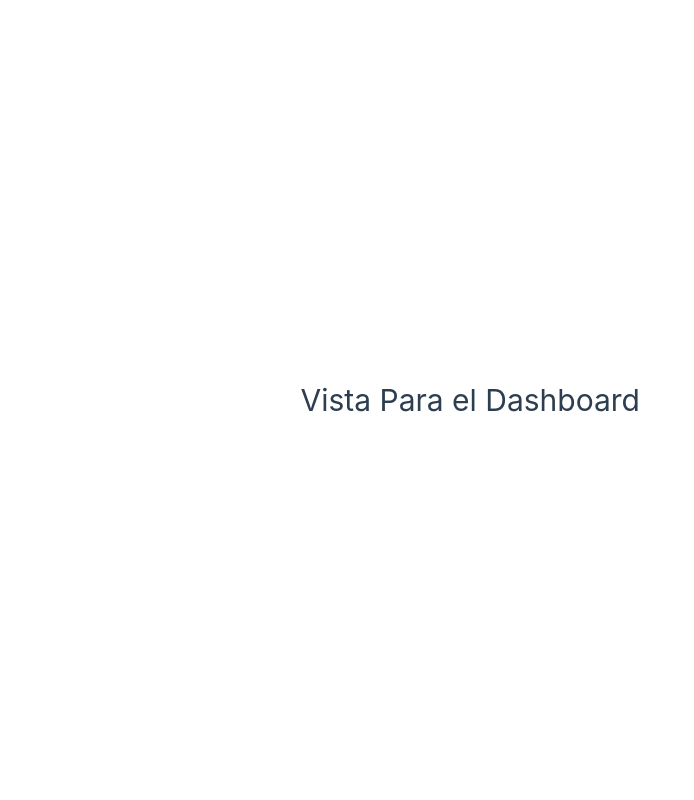
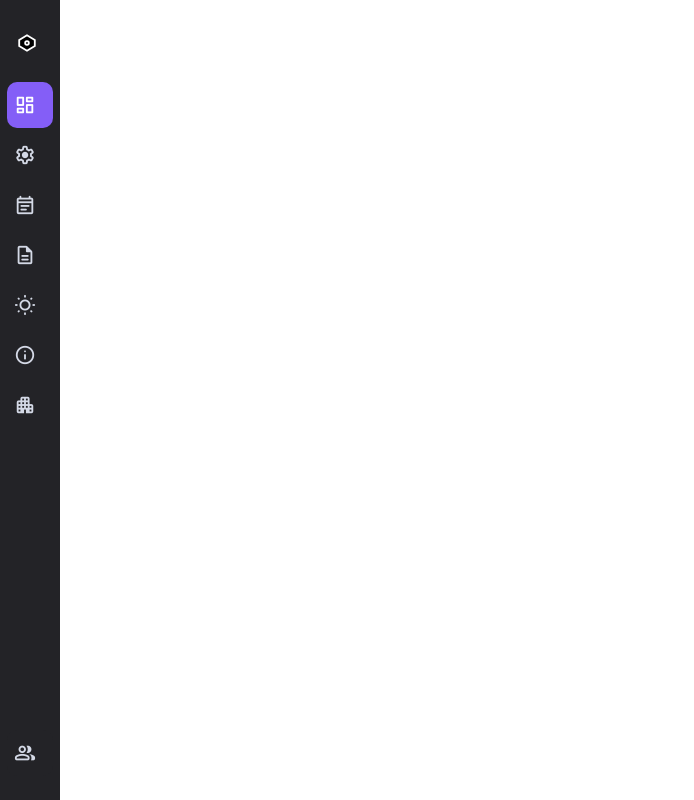
Before and after one commit to LXRDSZN/Sistema-Rh, a Vue app: page /Dashboard in a window 1280 px wide. Shown: the whole page, without its empty margins (0-694 px from the left). Built offline with nearby package versions, Linux system fonts and the light colour scheme.

Commit message:
barra de navegacion

```diff
--- a/index.html
+++ b/index.html
@@ -3,7 +3,9 @@
   <head>
     <meta charset="UTF-8">
     <link rel="icon" href="/favicon.ico">
+    <link href="https://fonts.googleapis.com/css2?family=Material+Symbols+Rounded:wght@400;700&display=swap" rel="stylesheet">
     <meta name="viewport" content="width=device-width, initial-scale=1.0">
+
     <title>Sistema De Recursos Humanos</title>
   </head>
   <body>
--- a/package.json
+++ b/package.json
@@ -10,6 +10,8 @@
   },
   "dependencies": {
     "@mdi/font": "^7.4.47",
+    "@vicons/material": "^0.13.0",
+    "@vicons/utils": "^0.1.4",
     "axios": "^1.12.2",
     "bcrypt": "^6.0.0",
     "bcryptjs": "^3.0.2",
@@ -17,6 +19,7 @@
     "cors": "^2.8.5",
     "express": "^5.1.0",
     "jsonwebtoken": "^9.0.2",
+    "lucide-vue-next": "^0.545.0",
     "mongoose": "^8.19.1",
     "vue": "^3.4.29",
     "vue-router": "^4.3.3",
--- a/src/backend/models/db.js
+++ b/src/backend/models/db.js
@@ -14,7 +14,7 @@ export const Backend = mongoose.model('Backend', backendSchema);
 // Conexión remota a MongoDB vía ngrok
 export const connectDB = async () => {
   try {
-    await mongoose.connect('mongodb://hxck4io:bcb96dbdb1@2.tcp.ngrok.io:18885/sistemaRH', {
+    await mongoose.connect('mongodb://hxck4io:bcb96dbdb1@4.tcp.ngrok.io:11671/sistemaRH', {
       useNewUrlParser: true,
       useUnifiedTopology: true,
       authSource: 'admin', // autenticación usando la DB admin
--- a/src/components/Barra-Navegacion/sidebar.vue
+++ b/src/components/Barra-Navegacion/sidebar.vue
@@ -0,0 +1,257 @@
+<template>
+  <div class="sidebar">
+    <div class="sidebar-content">
+      <!-- Logo/Header: Hexágono (SVG como antes) -->
+      <div
+        class="menu-row logo-row desplegar"
+        @click="toggleSidebar"
+        :aria-label="isOpen ? 'Cerrar menú' : 'Abrir menú'"
+        tabindex="0"
+        title="Recursos Humanos"
+      >
+        <span class="menu-icon">
+          <svg width="22" height="22" viewBox="0 0 24 24">
+            <path stroke="#fff" stroke-width="2" d="M12 3.5 3.5 8.75v6.5L12 20.5l8.5-5.25v-6.5L12 3.5Z"/>
+            <circle cx="12" cy="12" r="2" fill="none" stroke="#fff" stroke-width="2"/>
+          </svg>
+        </span>
+        <div v-if="isOpen" class="logo-txts">
+          <div class="sidebar-title">Recursos</div>
+          <div class="sidebar-title">Humanos</div>
+        </div>
+      </div>
+      <div
+        class="menu-row"
+        :class="{active: isActive('/Dashboard')}"
+      >
+        <RouterLink to="/Dashboard" class="menu-link">
+          <span class="menu-icon"><span class="material-symbols-rounded">dashboard</span></span>
+          <span v-if="isOpen" class="menu-text">Dashboard</span>
+          <span v-if="isOpen" class="arrow">&gt;</span>
+        </RouterLink>
+      </div>
+      <div
+        class="menu-row"
+        :class="{active: isActive('/Configuracion')}"
+      >
+        <RouterLink to="/Configuracion" class="menu-link">
+          <span class="menu-icon"><span class="material-symbols-rounded">settings</span></span>
+          <span v-if="isOpen" class="menu-text">Configuración</span>
+          <span v-if="isOpen" class="arrow">&gt;</span>
+        </RouterLink>
+      </div>
+      <div class="icons-separator" v-if="isOpen"></div>
+      <div
+        class="menu-row"
+        :class="{active: isActive('/Asistencias')}"
+      >
+        <RouterLink to="/Asistencias" class="menu-link">
+          <span class="menu-icon"><span class="material-symbols-rounded">event_note</span></span>
+          <span v-if="isOpen" class="menu-text">Asistencias</span>
+          <span v-if="isOpen" class="arrow">&gt;</span>
+        </RouterLink>
+      </div>
+      <div
+        class="menu-row"
+        :class="{active: isActive('/Documentacion')}"
+      >
+        <RouterLink to="/Documentacion" class="menu-link">
+          <span class="menu-icon"><span class="material-symbols-rounded">description</span></span>
+          <span v-if="isOpen" class="menu-text">Documentación</span>
+          <span v-if="isOpen" class="arrow">&gt;</span>
+        </RouterLink>
+      </div>
+      <div
+        class="menu-row"
+        :class="{active: isActive('/Vacaciones')}"
+      >
+        <RouterLink to="/Vacaciones" class="menu-link">
+          <span class="menu-icon"><span class="material-symbols-rounded">wb_sunny</span></span>
+          <span v-if="isOpen" class="menu-text">Vacaciones</span>
+          <span v-if="isOpen" class="arrow">&gt;</span>
+        </RouterLink>
+      </div>
+      <div
+        class="menu-row"
+        :class="{active: isActive('/Incidencias')}"
+      >
+        <RouterLink to="/Incidencias" class="menu-link">
+          <span class="menu-icon"><span class="material-symbols-rounded">info</span></span>
+          <span v-if="isOpen" class="menu-text">Incidencias</span>
+          <span v-if="isOpen" class="arrow">&gt;</span>
+        </RouterLink>
+      </div>
+      <div
+        class="menu-row"
+        :class="{active: isActive('/Areas')}"
+      >
+        <RouterLink to="/Areas" class="menu-link">
+          <span class="menu-icon"><span class="material-symbols-rounded">apartment</span></span>
+          <span v-if="isOpen" class="menu-text">Áreas</span>
+          <span v-if="isOpen" class="arrow">&gt;</span>
+        </RouterLink>
+      </div>
+      <!-- Usuario abajo -->
+      <div class="menu-row sidebar-user-mini" @click="logout">
+        <span class="menu-icon"><span class="material-symbols-rounded">group</span></span>
+        <div v-if="isOpen" class="user-info">
+          <div class="sidebar-user-name">Guest</div>
+          <div class="sidebar-user-role">Gerente General/Admin</div>
+        </div>
+      </div>
+    </div>
+  </div>
+</template>
+
+<script setup>
+import { ref } from 'vue';
+import { useRouter, useRoute } from 'vue-router';
+const isOpen = ref(false);
+const router = useRouter();
+const route = useRoute();
+function toggleSidebar() { isOpen.value = !isOpen.value }
+function isActive(path) { return route.path === path }
+function logout() { /* tu lógica de logout */ }
+</script>
+
+<style scoped>
+@import url('https://fonts.googleapis.com/css2?family=Material+Symbols+Rounded:wght@400;700&display=swap');
+
+.material-symbols-rounded {
+  font-variation-settings: 'FILL' 0, 'wght' 400, 'GRAD' 0, 'opsz' 24;
+  font-family: 'Material Symbols Rounded', sans-serif;
+  font-size: 22px;
+  color: #d4d9e6;
+  display: flex;
+  align-items: center;
+  justify-content: center;
+}
+
+.menu-row.active .material-symbols-rounded,
+.menu-row:hover .material-symbols-rounded {
+  color: #fff;
+}
+
+.sidebar {
+  display: flex;
+  height: 100vh;
+  background: #232327;
+  position: fixed;
+  top: 0; left: 0;
+  z-index: 200;
+  transition: width .3s;
+}
+.sidebar-content {
+  width: auto;
+  min-width: 60px;
+  max-width: 260px;
+  display: flex;
+  flex-direction: column;
+  align-items: stretch;
+  padding-top: 20px;
+  height: 100vh;
+  background: #232327;
+  position: relative;
+}
+.menu-row {
+  display: flex;
+  align-items: center;
+  gap: 0.7em;
+  border-radius: 10px;
+  min-height: 46px;
+  margin: 2px 7px;
+  padding: 0 7px;
+  transition: background 0.18s;
+  cursor: pointer;
+  position: relative;
+}
+.menu-row.active,
+.menu-row:hover {
+  background: #845EF7;
+}
+.menu-link {
+  display: flex;
+  align-items: center;
+  gap: 0.7em;
+  color: inherit;
+  text-decoration: none;
+  width: 100%;
+  height: 100%;
+  padding: 10px 0;
+}
+.menu-text {
+  font-size: 1.18rem;
+  font-weight: 400;
+  color: #fff;
+}
+.menu-row .arrow {
+  margin-left: auto;
+  color: #fff8;
+  font-size: 1.21em;
+  font-weight: 700;
+}
+.menu-icon {
+  min-width: 22px;
+  min-height: 22px;
+  display: flex;
+  justify-content: center;
+  align-items: center;
+}
+.logo-row {
+  margin-bottom: 14px;
+  margin-top: 0;
+}
+.logo-txts {
+  display: flex;
+  flex-direction: column;
+  line-height: 1.15;
+}
+.sidebar-title {
+  font-size: 1.2rem;
+  font-weight: bold;
+  color: #fff;
+  line-height: 1.1;
+}
+.icons-separator {
+  height: 1px;
+  background: #fff3;
+  margin: 10px 0 10px 7px;
+  width: 80%;
+  align-self: flex-start;
+  border-radius: 1px;
+}
+.sidebar-user-mini {
+  margin-top: auto;
+  margin-bottom: 24px;
+  padding: 8px 7px;
+  background: #232327;
+  border-radius: 10px;
+  color: #fff;
+  cursor: pointer;
+  align-items: center;
+  gap: 0.7em;
+}
+.sidebar-user-mini:hover {
+  background: #845EF7;
+}
+.user-info {
+  display: flex;
+  flex-direction: column;
+  line-height: 1.1;
+}
+.sidebar-user-name {
+  font-weight: 700;
+}
+.sidebar-user-role {
+  font-size: 0.92em;
+  color: #a7a7b3;
+}
+.desplegar {
+  cursor: pointer;
+  border: 2px solid transparent;
+  transition: border .1s;
+}
+.desplegar:focus, .desplegar:active {
+  border: 2px solid #845EF7;
+}
+</style>
--- a/src/views/Areas/AreasView.vue
+++ b/src/views/Areas/AreasView.vue
@@ -1,6 +1,10 @@
+<script setup>
+import sidebar from '@/components/Barra-Navegacion/sidebar.vue';
+</script>
+
 <template>
   <div class="areas">
-    <h1>Vista Para Areas</h1>
+    <sidebar/>
   </div>
 </template>
 
--- a/src/views/Asistencias/AsistenciasView.vue
+++ b/src/views/Asistencias/AsistenciasView.vue
@@ -1,6 +1,9 @@
+<script setup>
+import sidebar from '@/components/Barra-Navegacion/sidebar.vue';
+</script>
 <template>
   <div class="asistencias">
-    <h1>Vista Para Asistencias</h1>
+    <sidebar/>
   </div>
 </template>
 
--- a/src/views/Contratos/ContratosView.vue
+++ b/src/views/Contratos/ContratosView.vue
@@ -1,12 +1,14 @@
+<script setup>
+import sidebar from '@/components/Barra-Navegacion/sidebar.vue';
+</script>
 <template>
   <div class="contratos">
-    <h1>Vista Para Contratos</h1>
+    <sidebar/>
   </div>
 </template>
-
 <style>
 @media (min-width: 1024px) {
-  .Contratos {
+  .contratos {
     min-height: 100vh;
     display: flex;
     align-items: center;
--- a/src/views/Dashboard/DashboardView.vue
+++ b/src/views/Dashboard/DashboardView.vue
@@ -1,6 +1,9 @@
+<script setup>
+import sidebar from '@/components/Barra-Navegacion/sidebar.vue';
+</script>
 <template>
   <div class="Dashboard">
-    <h1>Vista Para el Dashboard</h1>
+    <sidebar/>
   </div>
 </template>
 
--- a/src/views/Incidencias/IncidenciasView.vue
+++ b/src/views/Incidencias/IncidenciasView.vue
@@ -1,9 +1,11 @@
+<script setup>
+import sidebar from '@/components/Barra-Navegacion/sidebar.vue';
+</script>
 <template>
   <div class="incidencias">
-    <h1>Vista Para Incidencias</h1>
+    <sidebar/>
   </div>
 </template>
-
 <style>
 @media (min-width: 1024px) {
   .incidencias {
--- a/src/views/Registro/RegistroView.vue
+++ b/src/views/Registro/RegistroView.vue
@@ -7,3 +7,7 @@ import componentSignUp from '@/components/SignUp/component-SignUp.vue';
     <componentSignUp/>
   </main>
 </template>
+
+<style>
+
+</style>
--- a/src/views/Vacaciones/VacacionesView.vue
+++ b/src/views/Vacaciones/VacacionesView.vue
@@ -1,9 +1,11 @@
+<script setup>
+import sidebar from '@/components/Barra-Navegacion/sidebar.vue';
+</script>
 <template>
   <div class="vacaciones">
-    <h1>Vista Para Vacaciones</h1>
+    <sidebar/>
   </div>
 </template>
-
 <style>
 @media (min-width: 1024px) {
   .vacaciones {
--- a/vite.config.js
+++ b/vite.config.js
@@ -1,5 +1,4 @@
 import { fileURLToPath, URL } from 'node:url'
-
 import { defineConfig } from 'vite'
 import vue from '@vitejs/plugin-vue'
 import vueJsx from '@vitejs/plugin-vue-jsx'
@@ -14,5 +13,10 @@ export default defineConfig({
     alias: {
       '@': fileURLToPath(new URL('./src', import.meta.url))
     }
+  },
+  server: {
+    allowedHosts: ['.ngrok-free.app'],
+    host: true,
+    port: 5173
   }
 })
```
Also changed, not shown: 1 other file (tests, documents, lock files or other folders).
